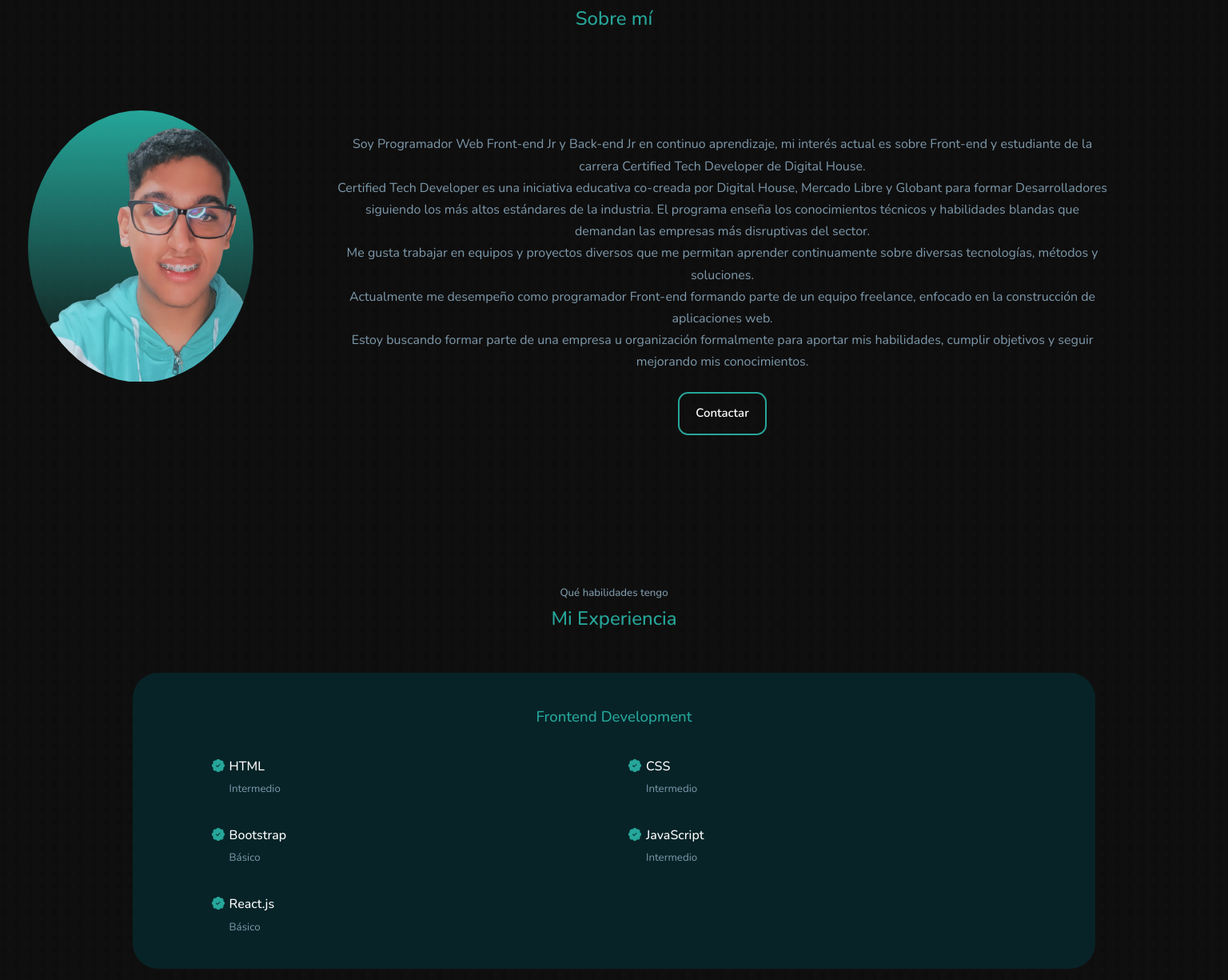
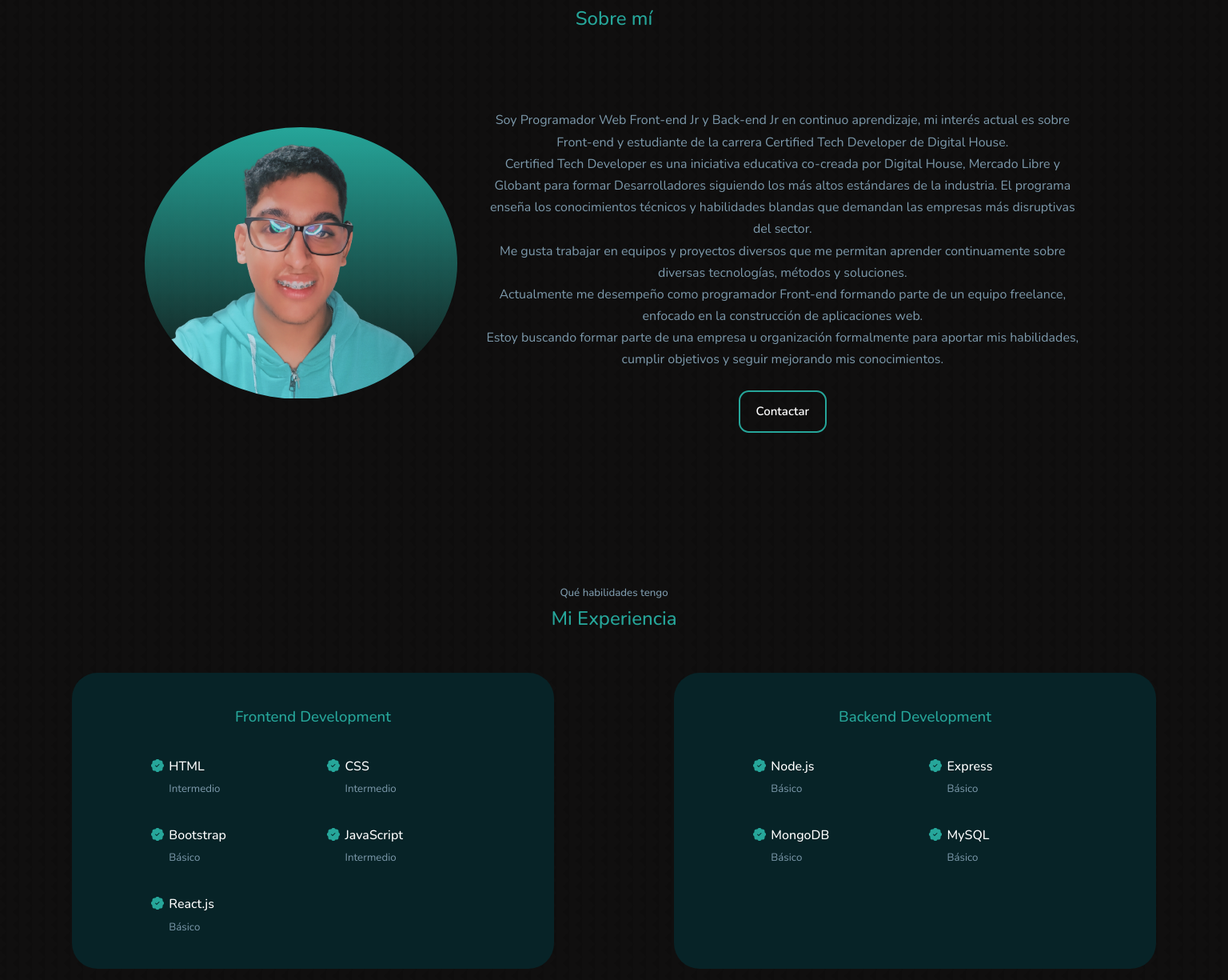
Before and after one commit to AGuekdjian/Portfolio, a React (Vite) app: page / in a window 1536 px wide. Shown: the part 820-2045 px from the top of the page at 80% size. Built offline with nearby package versions, Linux system fonts and the light colour scheme.

Commit message:
Fix de la seccion experience

```diff
--- a/src/components/about/about.css
+++ b/src/components/about/about.css
@@ -158,9 +158,10 @@
 /* =============  MEDIA QUERIES (LARGE DEVICES)  =============*/
 @media screen and (min-width: 1440px) {
     .about__container {
-        display: grid;
-        grid-template-columns: 25% 64%;
-        gap: 2%;
+        display: flex;
+        align-items: center;
+        justify-content: center;
+        flex-direction: row;
     }
 
     .section-about-fix {
@@ -168,8 +169,13 @@
     }
 
     .about__me {
-        width: 75%;
-        margin: 47px 0 0 20px;
+        width: 26%;
+        margin: 17px 0 0 0;
         padding-left: 15px;
     }
+
+    .about__content {
+        margin-top: 30px;
+        width: 50%;
+    }
 }
--- a/src/components/experience/experience.css
+++ b/src/components/experience/experience.css
@@ -72,3 +72,18 @@
         margin-top: 0px;
     }
 }
+
+/* =============  MEDIA QUERIES (LARGE DEVICES)  =============*/
+@media screen and (min-width: 1440px) {
+    .experience__container {
+        display: grid;
+        grid-template-columns: 50% 50%;
+        gap: 0;
+        row-gap: 8%;
+        justify-items: center;
+    }
+
+    .experience__container>div {
+        padding: 0 auto;
+    }
+}
```
